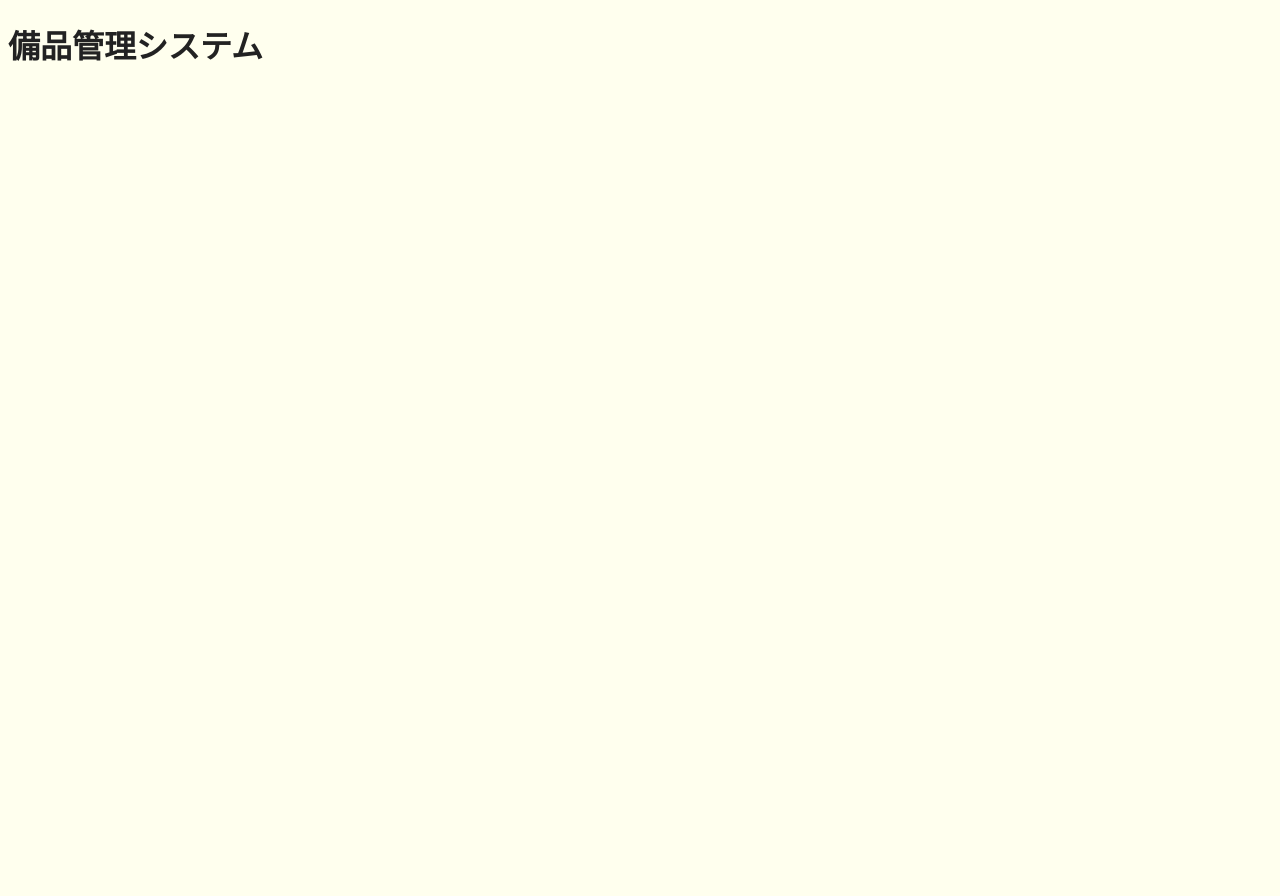
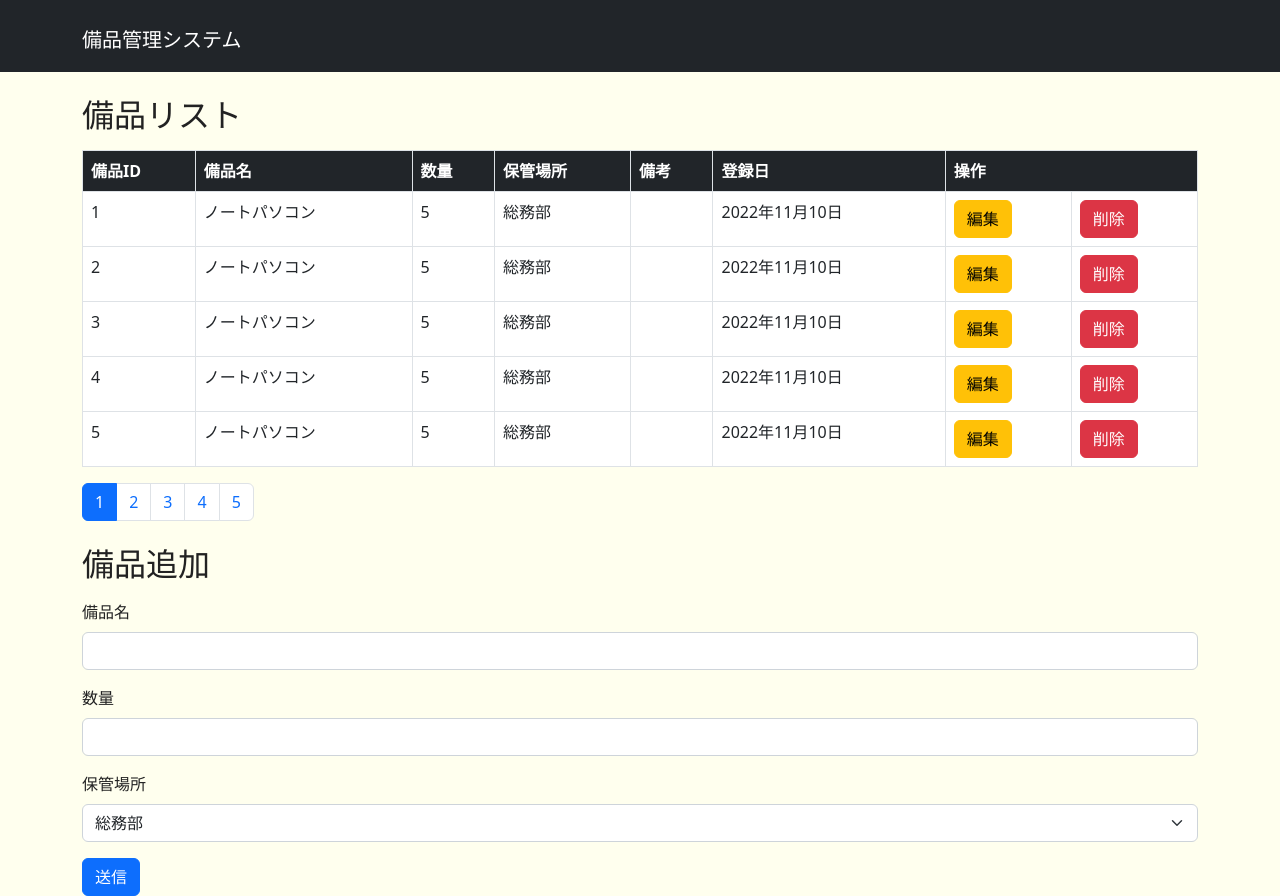
Before and after one commit to yoichi-muraoka/inventory-app-frontend, a React (Create React App) app: page / in a window 1280 px wide. Before the commit the page ends 800 px from the top, so only its background shows below. Built offline with nearby package versions, Linux system fonts and the light colour scheme.

Commit message:
基本コンポーネントの作成と配置

```diff
--- a/package.json
+++ b/package.json
@@ -6,7 +6,9 @@
     "@testing-library/jest-dom": "^5.16.5",
     "@testing-library/react": "^13.4.0",
     "@testing-library/user-event": "^13.5.0",
+    "bootstrap": "^5.2.2",
     "react": "^18.2.0",
+    "react-bootstrap": "^2.5.0",
     "react-dom": "^18.2.0",
     "react-scripts": "5.0.1",
     "web-vitals": "^2.1.4"
--- a/src/App.js
+++ b/src/App.js
@@ -1,8 +1,12 @@
+import Header from "./components/Header";
+import Main from "./components/Main";
+
 function App() {
   return (
-    <div>
-      <h1>備品管理システム</h1>
-    </div>
+    <>
+      <Header />
+      <Main />
+    </>
   );
 }
 
--- /dev/null
+++ b/src/components/Header.jsx
@@ -0,0 +1,11 @@
+import{Navbar, Container} from 'react-bootstrap';
+
+export default function Header() {
+  return (
+    <Navbar bg="dark" variant="dark">
+      <Container>
+        <h1><Navbar.Brand href="/">備品管理システム</Navbar.Brand></h1>
+      </Container>
+    </Navbar>
+  );
+}
--- /dev/null
+++ b/src/components/ItemForm.jsx
@@ -0,0 +1,25 @@
+import{ Form, Button } from 'react-bootstrap';
+
+export default function ItemForm() {
+  return (
+    <Form>
+      <Form.Group className="mb-3">
+        <Form.Label>備品名</Form.Label>
+        <Form.Control type="text" />
+      </Form.Group>
+      <Form.Group className="mb-3">
+        <Form.Label>数量</Form.Label>
+        <Form.Control type="number" min="1" max="99" />
+      </Form.Group>
+      <Form.Group className="mb-3">
+        <Form.Label>保管場所</Form.Label>
+        <Form.Select>
+          <option value="1">総務部</option>
+          <option value="2">開発部</option>
+          <option value="3">会議室</option>
+        </Form.Select>
+      </Form.Group>
+      <Button variant="primary" type="submit">送信</Button>
+    </Form>
+  );
+}
--- /dev/null
+++ b/src/components/ItemTable.jsx
@@ -0,0 +1,71 @@
+import{ Table, Button } from 'react-bootstrap';
+
+export default function ItemTable() {
+  return (
+    <Table bordered hover className="bg-white">
+        <thead className='bg-dark text-white'>
+          <tr>
+            <th>備品ID</th>
+            <th>備品名</th>
+            <th>数量</th>
+            <th>保管場所</th>
+            <th>備考</th>
+            <th>登録日</th>
+            <th colSpan={2}>操作</th>
+          </tr>
+        </thead>
+        <tbody>
+          <tr>
+            <td>1</td>
+            <td>ノートパソコン</td>
+            <td>5</td>
+            <td>総務部</td>
+            <td></td>
+            <td>2022年11月10日</td>
+            <td><Button variant="warning">編集</Button></td>
+            <td><Button variant="danger">削除</Button></td>
+          </tr>
+          <tr>
+            <td>2</td>
+            <td>ノートパソコン</td>
+            <td>5</td>
+            <td>総務部</td>
+            <td></td>
+            <td>2022年11月10日</td>
+            <td><Button variant="warning">編集</Button></td>
+            <td><Button variant="danger">削除</Button></td>
+          </tr>
+          <tr>
+            <td>3</td>
+            <td>ノートパソコン</td>
+            <td>5</td>
+            <td>総務部</td>
+            <td></td>
+            <td>2022年11月10日</td>
+            <td><Button variant="warning">編集</Button></td>
+            <td><Button variant="danger">削除</Button></td>
+          </tr>
+          <tr>
+            <td>4</td>
+            <td>ノートパソコン</td>
+            <td>5</td>
+            <td>総務部</td>
+            <td></td>
+            <td>2022年11月10日</td>
+            <td><Button variant="warning">編集</Button></td>
+            <td><Button variant="danger">削除</Button></td>
+          </tr>
+          <tr>
+            <td>5</td>
+            <td>ノートパソコン</td>
+            <td>5</td>
+            <td>総務部</td>
+            <td></td>
+            <td>2022年11月10日</td>
+            <td><Button variant="warning">編集</Button></td>
+            <td><Button variant="danger">削除</Button></td>
+          </tr>
+        </tbody>
+    </Table>
+  );
+}
--- /dev/null
+++ b/src/components/Main.jsx
@@ -0,0 +1,17 @@
+import{ Container } from 'react-bootstrap';
+import ItemForm from './ItemForm';
+import ItemTable from './ItemTable';
+import Pager from './Pager';
+
+export default function Main() {
+  return (
+    <Container>
+      <h2 className="mt-4 mb-3">備品リスト</h2>
+      <ItemTable />
+      <Pager />
+
+      <h2 className="mt-4 mb-3">備品追加</h2>
+      <ItemForm />
+    </Container>
+  );
+}
--- /dev/null
+++ b/src/components/Pager.jsx
@@ -0,0 +1,22 @@
+import{ Pagination } from 'react-bootstrap';
+
+export default function Pager() {
+  const currentPage = 1;
+  const startPage = 1;
+  const endPage = 5;
+
+  let paginationItems = [];
+  for(let p = startPage; p <= endPage; p++) {
+    paginationItems.push(
+      <Pagination.Item key={p} active={p === currentPage}>
+        {p}
+      </Pagination.Item>
+    );
+  }
+
+  return (
+    <Pagination>
+      {paginationItems}
+    </Pagination>
+  );
+}
--- a/src/index.js
+++ b/src/index.js
@@ -1,5 +1,6 @@
 import React from 'react';
 import ReactDOM from 'react-dom/client';
+import 'bootstrap/dist/css/bootstrap.min.css';
 import './index.css';
 import App from './App';
 
```
Also changed, not shown: 1 other file (tests, documents, lock files or other folders).
